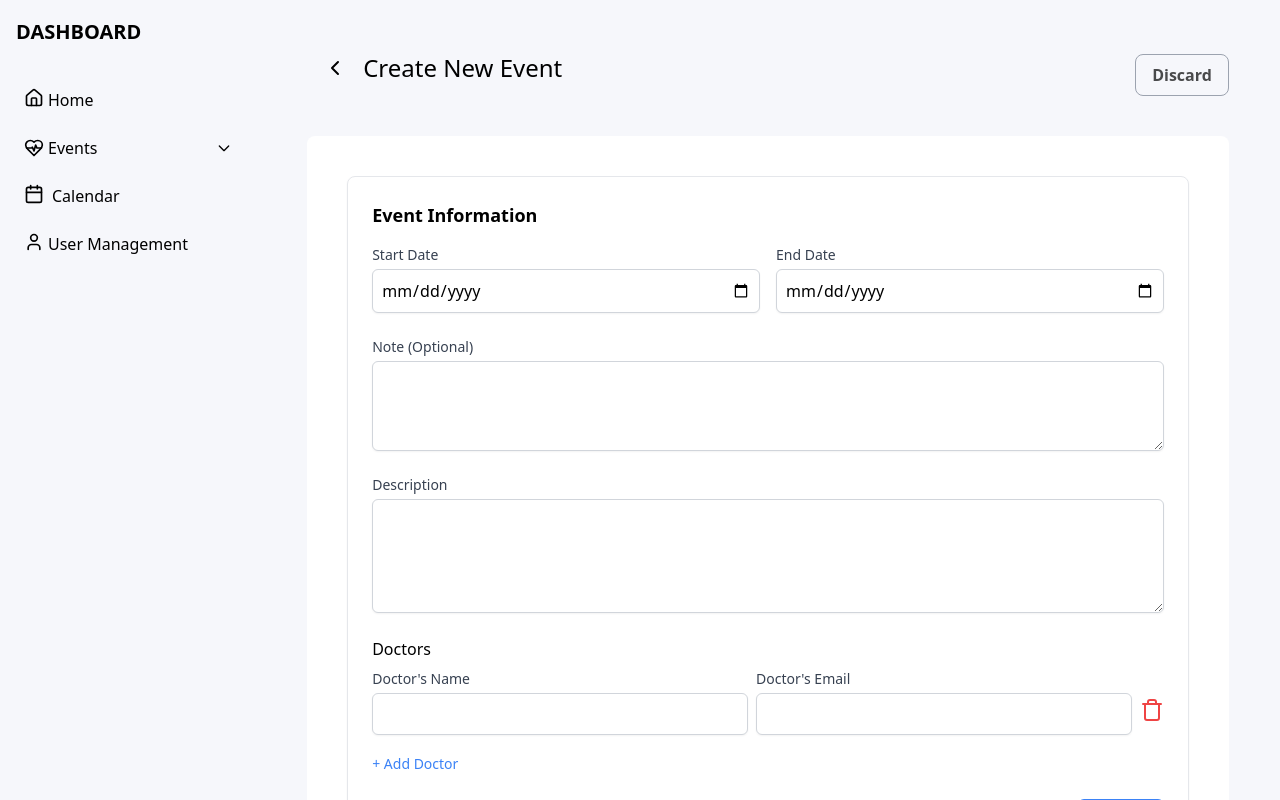
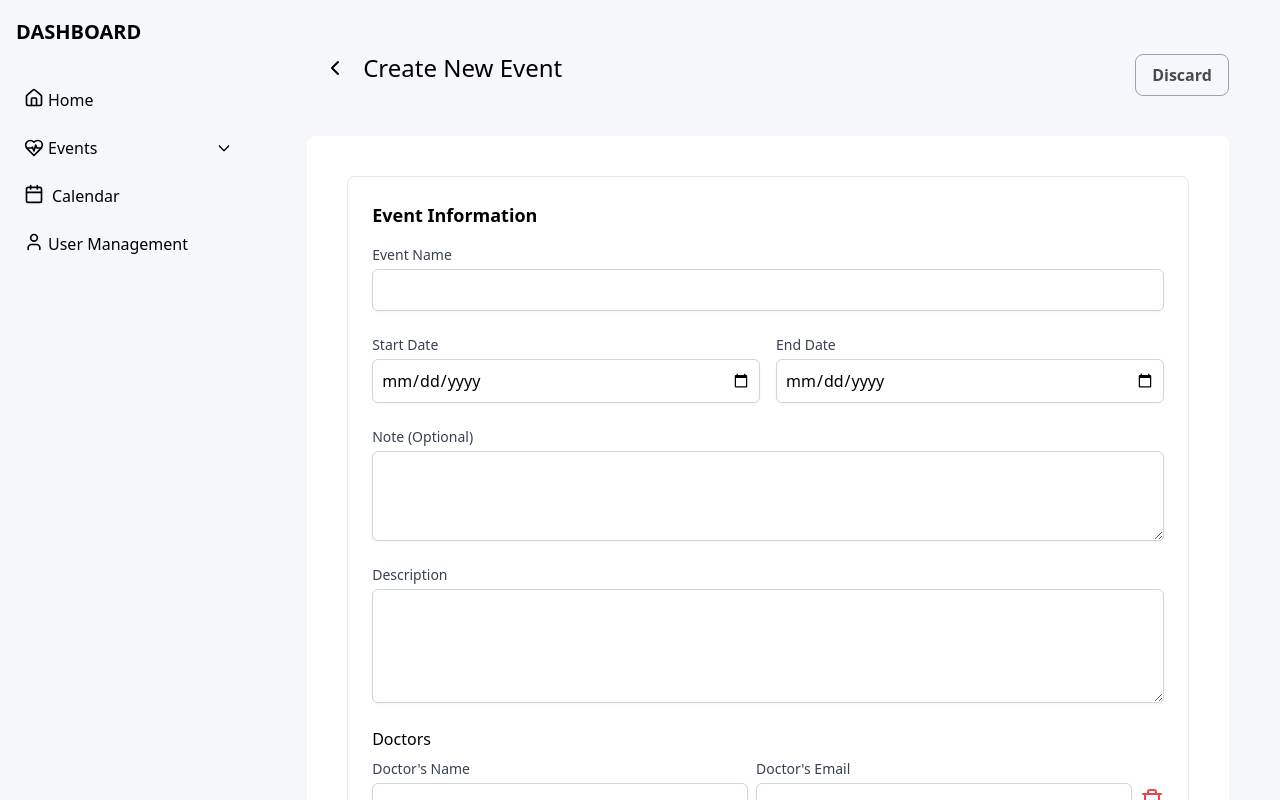
Before and after one commit to pankajrampawar/medEvent, a Next.js app: page /dashboard/events/createEvent in a window 1280 px wide. Shown: the top 800 px of the page. Built offline with nearby package versions, Linux system fonts and the light colour scheme.

Commit message:
updated routes to include event name with change

```diff
--- a/app/api/events/route.js
+++ b/app/api/events/route.js
@@ -1,12 +1,24 @@
 import connectToDatabse from "@/lib/mongodb";
 import Event from "@/models/Event";
 
-export async function GET() {
+export async function GET(req) {
     await connectToDatabse();
 
     try {
-        const events = await Event.find({});
-        return Response.json({ events })
+        const { searchParams } = new URL(req.url);
+        const id = searchParams.get('id');
+
+        if (!id) {
+            return Response.json({ error: "Id not found" }, { status: 404 })
+        }
+
+        const event = await Event.findById(id);
+
+        if (!event) {
+            return Response.json({ error: "Event not found" }, { status: 404 });
+        }
+
+        return Response.json({ event })
     } catch (error) {
         return Response.json({ error: error.message }, { status: 500 });
     }
--- a/app/components/form/eventForm.js
+++ b/app/components/form/eventForm.js
@@ -5,7 +5,7 @@ import { Trash } from 'lucide-react';
 
 const EventForm = ({ isEditable = true, submitFunction, resetForm }) => {
     const [formData, setFormData] = useState({
-        title: 'New Event',
+        title: '',
         startDate: '',
         endDate: '',
         note: '',
@@ -92,6 +92,21 @@ const EventForm = ({ isEditable = true, submitFunction, resetForm }) => {
 
             <form onSubmit={handleSubmit}>
                 {/* Start Date and End Date */}
+                <div className='mb-6'>
+                    <label htmlFor="startDate" className="block text-sm font-medium text-gray-700">
+                        Event Name
+                    </label>
+                    <input
+                        type='text'
+                        id='title'
+                        name='title'
+                        value={formData.title}
+                        onChange={handleChange}
+                        className="mt-1 block w-full border border-gray-300 rounded-md shadow-sm p-2 focus:ring-blue-500 focus:border-blue-500"
+                        disabled={!isEditable}
+                        required={true}
+                    />
+                </div>
                 <div className="mb-6">
                     <div className="grid grid-cols-1 md:grid-cols-2 gap-4">
                         <div>
--- a/app/dashboard/events/user/[id]/page.js
+++ b/app/dashboard/events/user/[id]/page.js
@@ -1,12 +1,21 @@
 'use client'
 // components/PatientForm.js
-import React from 'react';
+import React, { useState } from 'react';
 import { ChevronLeft } from 'lucide-react';
 import { useRouter } from 'next/navigation';
 
 const PatientForm = ({ isEditable = false }) => {
 
     const router = useRouter();
+    const [loading, setLoading] = useState(true);
+
+
+    if (loading) return (
+        <div>
+            Loading...
+        </div>
+    )
+
 
     return (
         <div className="m-10">
--- a/lib/api.js
+++ b/lib/api.js
@@ -16,3 +16,21 @@ export async function createEvent(eventData) {
 
     return response.json();
 }
+
+export async function getEventDetails(id) {
+    console.log("Id of the Event: ", id);
+
+    const response = await fetch(`/api/events?id=${id}`, {
+        method: "GET",
+        headers: {
+            'Content-Type': 'application/json',
+        },
+    });
+
+    if (!response.ok) {
+        const errorText = await response.json();;
+        throw new Error(errorText || "Unknow error occured, please try again");
+    }
+
+    return response.json();
+}
```
